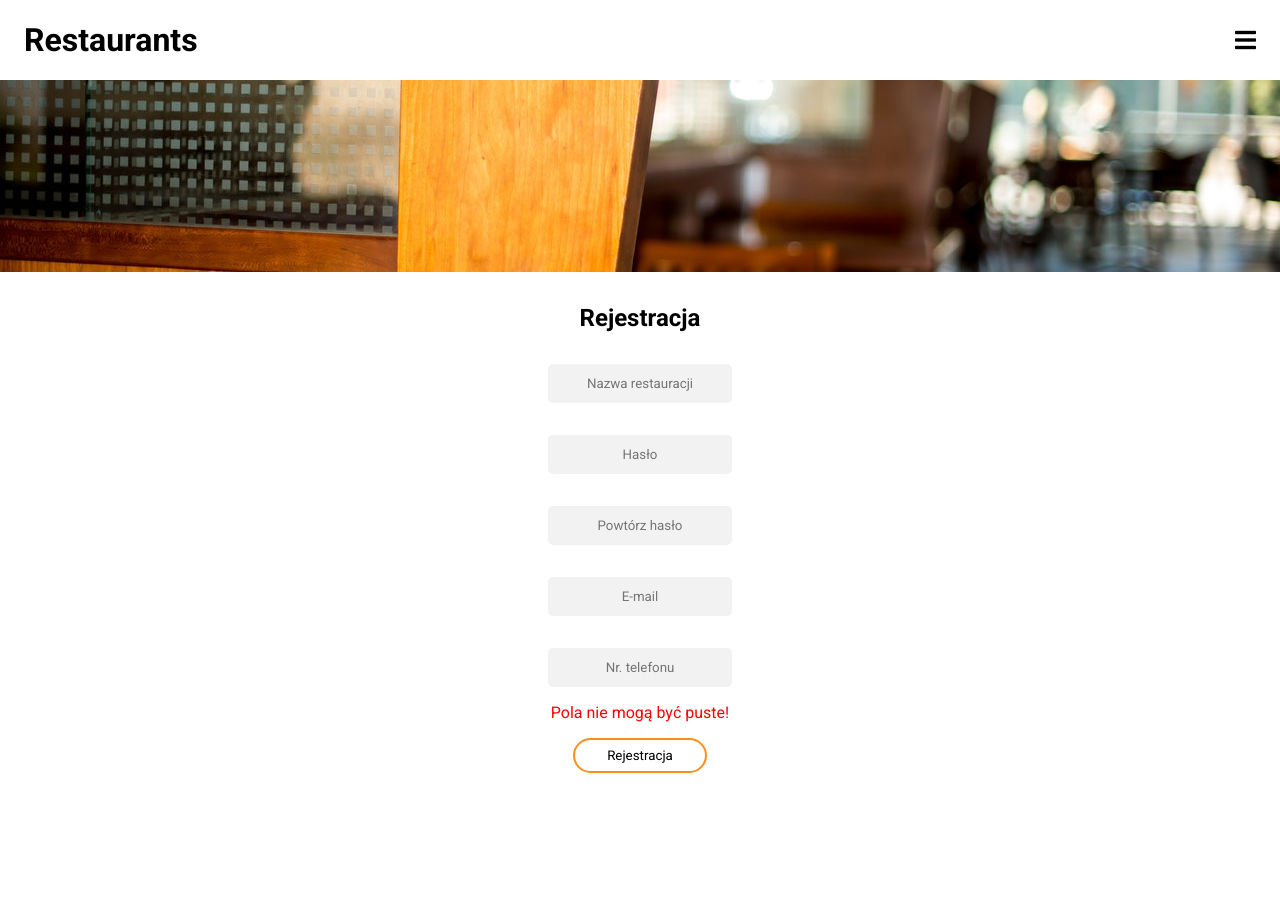
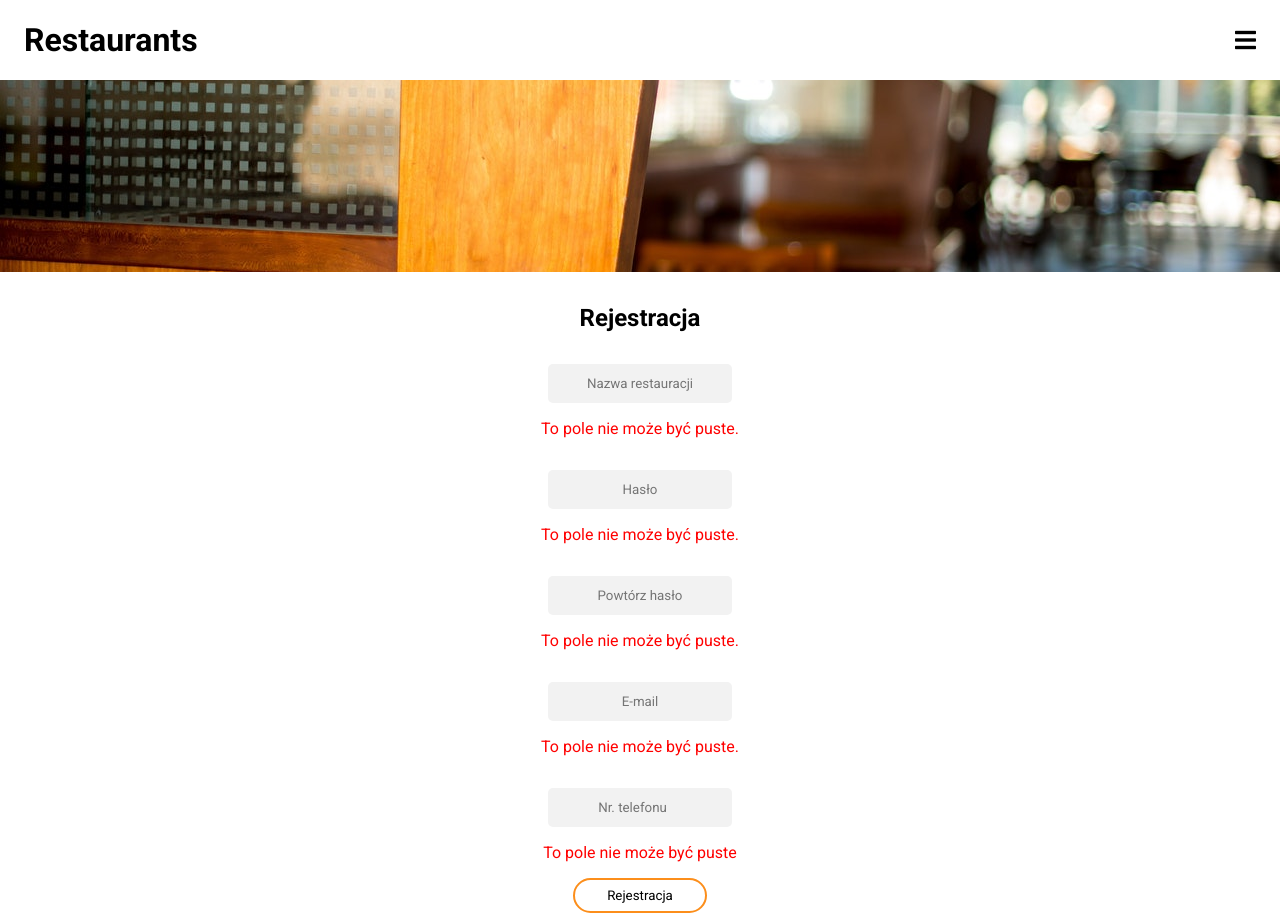
Before and after one commit to maciekw129/Restaurants_old, a React (Create React App) app: page /register in a window 1280 px wide. Both pictures are taken after a click on the button "Rejestracja". Before the commit the page ends 800 px from the top, so only its background shows below. Built offline with nearby package versions, Linux system fonts and the light colour scheme; no server answers.

Commit message:
modified register form, added useForm hook

```diff
--- a/src/Components/Register/Register.js
+++ b/src/Components/Register/Register.js
@@ -1,10 +1,11 @@
 import styled from 'styled-components/macro';
-import { useState } from 'react';
+import { useState, useEffect } from 'react';
+import useForm from '../../customHooks/useForm';
+import heroImage from './heroImage.jpg';
 import axios from 'axios';
-import heroImage from './heroImage.jpg';
-
 import Hero from '../Hero/Hero';
 import Button from '../Button/Button';
+import validate from './validate';
 
 const RegisterContainer = styled.section`
     display: flex;
@@ -33,89 +34,83 @@ const RegisterContainer = styled.section`
     }
 
     & p {
-        color: ${props => props.messageColor};
+        color: red;
         margin-bottom: 1rem;
     }
 `;
 
 function Register () {
 
-    const [name, setName] = useState('');
-    const [password, setPassword] = useState('');
-    const [confirmPassword, setConfirmPassword] = useState('');
-    const [emailAddress, setEmailAddress] = useState('');
-    const [phoneNumber, setPhoneNumber] = useState('');
-    const [message, setMessage] = useState('');
-    const [messageColor, setMessageColor] = useState('red')
+    const { values, handleChange } = useForm();
+    const [errorMessages, setErrorMessages] = useState({});
+    const [isSubmitting, setIsSubmitting] = useState(false);
+
+    useEffect(() => {
+        if(isSubmitting && Object.keys(errorMessages).length === 0) {
+            axios.post(`https://100liki.com:8079/v1/restaurants/new`, {
+            name: values.restaurantName,
+            emailAddress: values.emailAddress,
+            password: values.password,
+            phoneNumber: values.phoneNumber,
+            cuisine: 'AMERICAN',
+        })
+        .then(response => {
+            console.log(response);
+        })
+        }
+    }, [errorMessages]);
 
     const register = () => {
-
-        if(password !== confirmPassword) {
-            setMessage('Hasło zostało niepoprawnie powtórzone!');
-        } else if (password === '' || name === '' || emailAddress === '' || phoneNumber === '') {
-            setMessage('Pola nie mogą być puste!')
-        }
-
-        axios.post('https://100liki.com:8079/v1/restaurants/new', {
-                name: name,
-                emailAddress: emailAddress,
-                password: password,
-                phoneNumber: phoneNumber,
-                cuisine: 'AMERICAN'
-            })
-            .then(response => {
-                console.log(response)
-                if(response.status === 200) {
-                    setMessageColor('green');
-                    setMessage('Rejestracja przebiegła pomyślnie, możesz się teraz zalogować.s');
-                    setName('');
-                    setEmailAddress('');
-                    setPassword('');
-                    setConfirmPassword('');
-                    setPhoneNumber('');
-                } else {
-                    setMessage('Coś poszło nie tak, spróbuj jeszcze raz.')
-                }
-            })
+        setErrorMessages(validate(values));
+        setIsSubmitting(true);
     }
 
     return(
-        <RegisterContainer messageColor={messageColor}>
+        <RegisterContainer>
             <Hero heroImage={heroImage} />
             <h1>Rejestracja</h1>
             <form>
                 <input
                     type='text'
                     placeholder="Nazwa restauracji"
-                    value={name}
-                    onChange={(e) => setName(e.target.value)}
+                    value={values.restaurantName}
+                    name='restaurantName'
+                    onChange={handleChange}
                 />
+                {errorMessages.restaurantName ? <p>{errorMessages.restaurantName}</p> : null}
                 <input
                     type='password'
-                    placeholder="Hasło"
-                    value={password}
-                    onChange={(e) => setPassword(e.target.value)}
+                    placeholder='Hasło'
+                    value={values.password}
+                    name='password'
+                    onChange={handleChange}
                 />
+                {errorMessages.password ? <p>{errorMessages.password}</p> : null}
                 <input
                     type='password'
                     placeholder='Powtórz hasło'
-                    value={confirmPassword}
-                    onChange={(e) => setConfirmPassword(e.target.value)}
+                    value={values.confirmPassword}
+                    name='confirmPassword'
+                    onChange={handleChange}
                 />
+                {errorMessages.confirmPassword ? <p>{errorMessages.confirmPassword}</p> : null}
                 <input
-                    type='text'
+                    type='email'
                     placeholder='E-mail'
-                    value={emailAddress}
-                    onChange={(e) => setEmailAddress(e.target.value)}
+                    value={values.emailAddress}
+                    name='emailAddress'
+                    onChange={handleChange}
                 />
+                {errorMessages.emailAddress ? <p>{errorMessages.emailAddress}</p> : null}
                 <input
-                    type='text'
+                    type='number'
                     placeholder='Nr. telefonu'
-                    value={phoneNumber}
-                    onChange={(e) => setPhoneNumber(e.target.value)}
+                    value={values.phoneNumber}
+                    name='phoneNumber'
+                    onChange={handleChange}
                 />
+                {errorMessages.phoneNumber ? <p>{errorMessages.phoneNumber}</p> : null}
             </form>
-            <p>{message}</p>
             <Button onClick={register}>Rejestracja</Button>
         </RegisterContainer>
     )
--- /dev/null
+++ b/src/Components/Register/validate.js
@@ -0,0 +1,34 @@
+const validate = (values) => {
+    let errorMessages = {};
+
+    if(!values.restaurantName) {
+        errorMessages.restaurantName = `To pole nie może być puste.`;
+    }
+
+    if (!values.password) {
+        errorMessages.password = `To pole nie może być puste.`;
+    } else if (values.password.length < 6) {
+        errorMessages.password = `Hasło musi mieć co najmniej 6 znaków.`;
+    } else if (values.password !== values.confirmPassword) {
+        errorMessages.confirmPassword = 'Hasła się nie zgadzają.'
+        errorMessages.password = 'Hasła się nie zgadzają';
+    }
+
+    if (!values.confirmPassword) {
+        errorMessages.confirmPassword = `To pole nie może być puste.`;
+    }
+
+    if (!values.emailAddress) {
+        errorMessages.emailAddress = `To pole nie może być puste.`;
+    } else if (!/\S+@\S+\.\S+/.test(values.emailAddress)) {
+        errorMessages.emailAddress = `Adres e-mail jest nieprawidłowy.`;
+    }
+
+    if (!values.phoneNumber) {
+        errorMessages.phoneNumber = `To pole nie może być puste`;
+    }
+
+    return errorMessages;
+}
+
+export default validate;
--- /dev/null
+++ b/src/customHooks/useForm.js
@@ -0,0 +1,24 @@
+import { useState } from "react";
+
+const useForm = () => {
+    const [values, setValues] = useState({
+        restaurantName: '',
+        password: '',
+        confirmPassword: '',
+        emailAddress: '',
+        phoneNumber: '',
+        cuisine: '',
+    });
+
+    const handleChange = (e) => {
+        const { name, value } = e.target;
+        setValues({
+            ...values,
+            [name]: value,
+        })
+    };
+
+    return { values, handleChange };
+}
+
+export default useForm;
```
